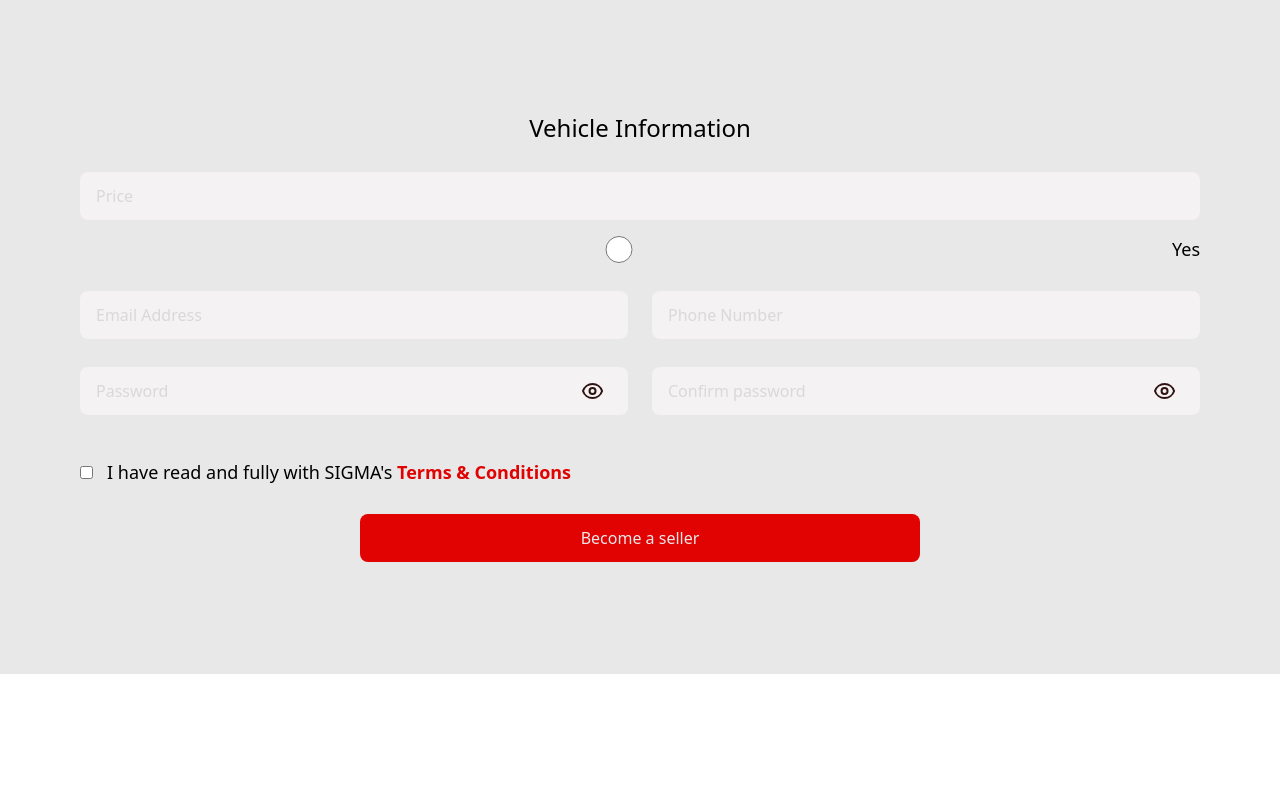
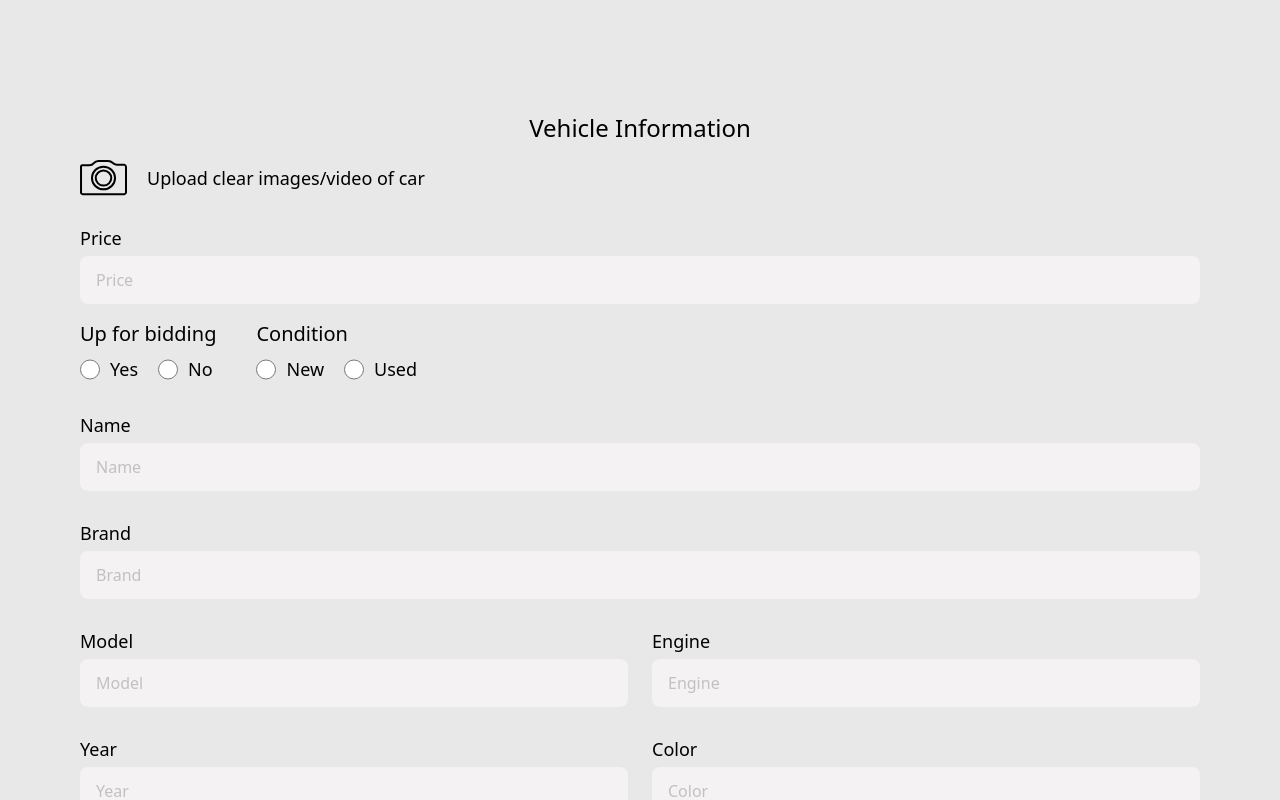
Before and after one commit to Ed-Gah/automobil-system, a Next.js app: page /seller/car-registration in a window 1280 px wide. Shown: the top 800 px of the page. Built offline with nearby package versions, Linux system fonts and the light colour scheme.

Commit message:
The car information

```diff
--- a/pages/seller/car-registration.tsx
+++ b/pages/seller/car-registration.tsx
@@ -12,6 +12,8 @@ export default function CarRegistration() {
     year: "",
     color: "",
     description: "",
+    fuelType: "",
+    mileage: "",
   });
   const [errors, setErrors] = useState({}) as any;
   const [textType, setTextType] = useState("password");
@@ -32,10 +34,39 @@ export default function CarRegistration() {
       <h1 className=" text-center text-2xl font-medium pt-28">
         Vehicle Information{" "}
       </h1>
+
+      {/* Upload and text */}
+      <div className=" flex items-center mt-4">
+        <svg
+          width="47"
+          height="36"
+          viewBox="0 0 47 36"
+          fill="none"
+          xmlns="http://www.w3.org/2000/svg"
+        >
+          <path
+            d="M31.2631 18.0527C31.2631 22.1837 27.8135 25.579 23.5 25.579C19.1865 25.579 15.7368 22.1837 15.7368 18.0527C15.7368 13.9217 19.1865 10.5264 23.5 10.5264C27.8135 10.5264 31.2631 13.9217 31.2631 18.0527Z"
+            stroke="black"
+            stroke-width="2"
+          />
+          <path
+            d="M9.30696 5.28482H2.4197C1.04418 5.28482 0.920735 6.38349 1.03095 6.93282V32.3121C0.766428 33.6833 2.28744 34.114 3.08101 34.1579H44.2145C45.2895 34.1579 46 32.9737 46 32.3121V6.93282C46 5.56168 44.8096 4.82338 44.2145 4.62562H36.8162C35.2048 4.62562 33.6624 3.97139 32.5424 2.81281C31.4223 1.65423 29.8799 1 28.2685 1H18.3476C16.5958 1 14.9365 1.78643 13.8273 3.14241C12.7181 4.49839 11.0588 5.28482 9.30696 5.28482Z"
+            stroke="black"
+            stroke-width="2"
+          />
+          <path
+            d="M35.0525 18.0526C35.0525 24.2843 29.8983 29.3684 23.4999 29.3684C17.1015 29.3684 11.9473 24.2843 11.9473 18.0526C11.9473 11.8209 17.1015 6.73682 23.4999 6.73682C29.8983 6.73682 35.0525 11.8209 35.0525 18.0526Z"
+            stroke="black"
+            stroke-width="2"
+          />
+        </svg>
+        <p className=" font-medium text-[18px] ml-5">Upload clear images/video of car</p>
+      </div>
       <div>
         <div className=" mt-7">
+          <label className=" font-medium text-lg">Price</label>
           <input
-            className=" input"
+            className=" input mt-1"
             type={"number"}
             placeholder="Price"
             value={registrationInputs.price}
@@ -45,9 +76,14 @@ export default function CarRegistration() {
             }}
           />
         </div>
-        <div className="flex mt-4">
+
+        <div className=" flex mt-4">
+          <div className="">
+            <p className="text-center text-xl font-medium">Up for bidding</p>
+            <div className=" flex mt-2">
+              <div className="flex ">
                 <input
-            className=" input"
+                  className=" w-5 checked:text-[var(--app-bg-color)]"
                   type={"radio"}
                   placeholder="Price"
                   value={registrationInputs.price}
@@ -56,126 +92,231 @@ export default function CarRegistration() {
                     handleErrors(null, "price");
                   }}
                 />
-          <label className=" font-medium text-[18px]  ml-[14px] float-left ">
+                <label className=" font-medium text-[18px]  ml-[10px] float-left ">
                   Yes
                 </label>
               </div>
 
-        <div className=" grid grid-cols-2 gap-6 mt-7">
+              <div className="flex ml-5 ">
                 <input
-            className=" input"
-            type={"email"}
-            placeholder="Email Address"
-            value={registrationInputs.email}
+                  className=" w-5 checked:text-[var(--app-bg-color)]"
+                  type={"radio"}
+                  placeholder="Price"
+                  value={registrationInputs.price}
                   onChange={(e: any) => {
-              handleRegistrationInputs(e.target.value, "email");
-              handleErrors(null, "email");
+                    handleRegistrationInputs(e.target.value, "price");
+                    handleErrors(null, "price");
                   }}
                 />
+                <label className=" font-medium text-[18px]  ml-[10px] float-left ">
+                  No
+                </label>
+              </div>
+            </div>
+          </div>
+
+          <div className=" ml-10">
+            <p className="text-xl font-medium">Condition</p>
+            <div className=" flex mt-2">
+              <div className="flex ">
                 <input
-            className=" input"
+                  className=" w-5 checked:text-[var(--app-bg-color)]"
+                  type={"radio"}
+                  placeholder="Price"
+                  value={registrationInputs.price}
+                  onChange={(e: any) => {
+                    handleRegistrationInputs(e.target.value, "price");
+                    handleErrors(null, "price");
+                  }}
+                />
+                <label className=" font-medium text-[18px]  ml-[10px] float-left ">
+                  New
+                </label>
+              </div>
+
+              <div className="flex ml-5 ">
+                <input
+                  className=" w-5 checked:text-[var(--app-bg-color)]"
+                  type={"radio"}
+                  placeholder="Price"
+                  value={registrationInputs.price}
+                  onChange={(e: any) => {
+                    handleRegistrationInputs(e.target.value, "price");
+                    handleErrors(null, "price");
+                  }}
+                />
+                <label className=" font-medium text-[18px]  ml-[10px] float-left ">
+                  Used
+                </label>
+              </div>
+            </div>
+          </div>
+        </div>
+
+        {/* Name */}
+        <div className=" mt-7">
+          <label className=" font-medium text-lg">Name</label>
+          <input
+            className=" input mt-1"
             type={"text"}
-            placeholder="Phone Number"
-            value={registrationInputs.phoneNumber}
+            placeholder="Name"
+            value={registrationInputs.name}
             onChange={(e: any) => {
-              handleRegistrationInputs(e.target.value, "phoneNumger");
-              handleErrors(null, "firstName");
+              handleRegistrationInputs(e.target.value, "name");
+              handleErrors(null, "name");
             }}
           />
         </div>
 
+        {/* Brand */}
+        <div className=" mt-7">
+          <label className=" font-medium text-lg">Brand</label>
+          <input
+            className=" input mt-1"
+            type={"text"}
+            placeholder="Brand"
+            value={registrationInputs.brand}
+            onChange={(e: any) => {
+              handleRegistrationInputs(e.target.value, "brand");
+              handleErrors(null, "brand");
+            }}
+          />
+        </div>
+
+        {/* model and engine */}
+        <div className=" grid grid-cols-2 gap-6 mt-7">
+          <div>
+            <label className=" font-medium text-lg">Model</label>
+            <input
+              className=" input mt-1"
+              type={"text"}
+              placeholder="Model"
+              value={registrationInputs.model}
+              onChange={(e: any) => {
+                handleRegistrationInputs(e.target.value, "model");
+                handleErrors(null, "model");
+              }}
+            />
+          </div>
+          <div>
+            <label className=" font-medium text-lg">Engine</label>
+            <input
+              className=" input mt-1"
+              type={"text"}
+              placeholder="Engine"
+              value={registrationInputs.engine}
+              onChange={(e: any) => {
+                handleRegistrationInputs(e.target.value, "engine");
+                handleErrors(null, "engine");
+              }}
+            />
+          </div>
+        </div>
+
+        {/* Year and color */}
+        <div className=" grid grid-cols-2 gap-6 mt-7">
+          <div>
+            <label className=" font-medium text-lg">Year</label>
+            <input
+              className=" input mt-1"
+              type={"text"}
+              placeholder="Year"
+              value={registrationInputs.year}
+              onChange={(e: any) => {
+                handleRegistrationInputs(e.target.value, "year");
+                handleErrors(null, "year");
+              }}
+            />
+          </div>
+          <div>
+            <label className=" font-medium text-lg">Color</label>
+            <input
+              className=" input mt-1"
+              type={"text"}
+              placeholder="Color"
+              value={registrationInputs.color}
+              onChange={(e: any) => {
+                handleRegistrationInputs(e.target.value, "color");
+                handleErrors(null, "color");
+              }}
+            />
+          </div>
+        </div>
+
         <div className="grid grid-cols-2 gap-6  mt-7">
           <div>
+            <label className=" font-medium text-lg">Fuel type</label>
             <input
-              className=" input"
-              type={textType}
-              placeholder="Password"
-              value={registrationInputs.password}
+              className=" input mt-1"
+              type={"text"}
+              placeholder="Fuel type"
+              value={registrationInputs.fuelType}
               onChange={(e: any) => {
-                handleRegistrationInputs(e.target.value, "password");
-                handleErrors(null, "email");
+                handleRegistrationInputs(e.target.value, "fuelType");
+                handleErrors(null, "fuelType");
               }}
             />
             <svg
-              onClick={togglePassword}
               className={" relative float-right bottom-8 right-6 "}
               width="22"
-              height="16"
-              viewBox="0 0 22 16"
+              height="18"
+              viewBox="0 0 30 18"
               fill="none"
               xmlns="http://www.w3.org/2000/svg"
             >
               <path
-                d="M13.5417 8C13.5417 9.65685 12.1986 11 10.5417 11C8.88489 11 7.54175 9.65685 7.54175 8C7.54175 6.34315 8.88489 5 10.5417 5C12.1986 5 13.5417 6.34315 13.5417 8Z"
-                stroke="#301211"
-                strokeWidth="2"
-                strokeLinecap="round"
-                strokeLinejoin="round"
-              />
-              <path
-                d="M1 7.99997C2.27427 3.94288 6.06456 1 10.5422 1C15.0198 1 18.8101 3.94291 20.0844 8.00004C18.8101 12.0571 15.0198 15 10.5422 15C6.06455 15 2.27425 12.0571 1 7.99997Z"
-                stroke="#301211"
-                strokeWidth="2"
-                strokeLinecap="round"
-                strokeLinejoin="round"
+                d="M14.0085 11.6983L14.7167 12.4087L15.4249 11.6983L24.9684 2.12578L24.9702 2.12395C25.1469 1.94579 25.3572 1.80438 25.5888 1.70788C25.8204 1.61138 26.0689 1.5617 26.3198 1.5617C26.5707 1.5617 26.8191 1.61138 27.0508 1.70788C27.2824 1.80438 27.4926 1.94579 27.6693 2.12395L27.6693 2.12397L27.6751 2.12975C27.8533 2.30646 27.9947 2.51668 28.0912 2.7483C28.1877 2.97993 28.2374 3.22837 28.2374 3.4793C28.2374 3.73022 28.1877 3.97867 28.0912 4.21029C27.9947 4.44191 27.8533 4.65215 27.6751 4.82884L27.6722 4.83174L16.0691 16.4348L16.0691 16.4348L16.0662 16.4378C15.8895 16.6159 15.6793 16.7573 15.4477 16.8538C15.216 16.9503 14.9676 17 14.7167 17C14.4658 17 14.2173 16.9503 13.9857 16.8538C13.7541 16.7573 13.5438 16.6159 13.3671 16.4378L13.3671 16.4377L13.3642 16.4348L1.76113 4.83174C1.58352 4.65414 1.44264 4.44329 1.34652 4.21124C1.2504 3.97918 1.20093 3.73047 1.20093 3.4793C1.20093 3.22813 1.2504 2.97942 1.34652 2.74736C1.44264 2.51531 1.58352 2.30446 1.76113 2.12686C1.93874 1.94925 2.14959 1.80836 2.38163 1.71224C2.61368 1.61613 2.86239 1.56666 3.11357 1.56666C3.36475 1.56666 3.61346 1.61613 3.84551 1.71224C4.07732 1.80827 4.28798 1.94896 4.46548 2.12632C4.46566 2.1265 4.46584 2.12668 4.46602 2.12686L14.0085 11.6983Z"
+                stroke="var(--app-bg-color)"
+                stroke-width="2"
               />
             </svg>
           </div>
           <div>
+            <label className=" font-medium text-lg">Mileage</label>
             <input
-              className=" input"
-              type={textType}
-              placeholder="Confirm password"
-              value={registrationInputs.confirmPassword}
+              className=" input mt-1"
+              type={"text"}
+              placeholder="Mileage"
+              value={registrationInputs.mileage}
               onChange={(e: any) => {
-                handleRegistrationInputs(e.target.value, "confirmPassword");
-                handleErrors(null, "firstName");
+                handleRegistrationInputs(e.target.value, "mileage");
+                handleErrors(null, "mileage");
               }}
             />
             <svg
-              onClick={togglePassword}
               className={" relative float-right bottom-8 right-6 "}
               width="22"
-              height="16"
-              viewBox="0 0 22 16"
+              height="18"
+              viewBox="0 0 30 18"
               fill="none"
               xmlns="http://www.w3.org/2000/svg"
             >
               <path
-                d="M13.5417 8C13.5417 9.65685 12.1986 11 10.5417 11C8.88489 11 7.54175 9.65685 7.54175 8C7.54175 6.34315 8.88489 5 10.5417 5C12.1986 5 13.5417 6.34315 13.5417 8Z"
-                stroke="#301211"
-                strokeWidth="2"
-                strokeLinecap="round"
-                strokeLinejoin="round"
-              />
-              <path
-                d="M1 7.99997C2.27427 3.94288 6.06456 1 10.5422 1C15.0198 1 18.8101 3.94291 20.0844 8.00004C18.8101 12.0571 15.0198 15 10.5422 15C6.06455 15 2.27425 12.0571 1 7.99997Z"
-                stroke="#301211"
-                strokeWidth="2"
-                strokeLinecap="round"
-                strokeLinejoin="round"
+                d="M14.0085 11.6983L14.7167 12.4087L15.4249 11.6983L24.9684 2.12578L24.9702 2.12395C25.1469 1.94579 25.3572 1.80438 25.5888 1.70788C25.8204 1.61138 26.0689 1.5617 26.3198 1.5617C26.5707 1.5617 26.8191 1.61138 27.0508 1.70788C27.2824 1.80438 27.4926 1.94579 27.6693 2.12395L27.6693 2.12397L27.6751 2.12975C27.8533 2.30646 27.9947 2.51668 28.0912 2.7483C28.1877 2.97993 28.2374 3.22837 28.2374 3.4793C28.2374 3.73022 28.1877 3.97867 28.0912 4.21029C27.9947 4.44191 27.8533 4.65215 27.6751 4.82884L27.6722 4.83174L16.0691 16.4348L16.0691 16.4348L16.0662 16.4378C15.8895 16.6159 15.6793 16.7573 15.4477 16.8538C15.216 16.9503 14.9676 17 14.7167 17C14.4658 17 14.2173 16.9503 13.9857 16.8538C13.7541 16.7573 13.5438 16.6159 13.3671 16.4378L13.3671 16.4377L13.3642 16.4348L1.76113 4.83174C1.58352 4.65414 1.44264 4.44329 1.34652 4.21124C1.2504 3.97918 1.20093 3.73047 1.20093 3.4793C1.20093 3.22813 1.2504 2.97942 1.34652 2.74736C1.44264 2.51531 1.58352 2.30446 1.76113 2.12686C1.93874 1.94925 2.14959 1.80836 2.38163 1.71224C2.61368 1.61613 2.86239 1.56666 3.11357 1.56666C3.36475 1.56666 3.61346 1.61613 3.84551 1.71224C4.07732 1.80827 4.28798 1.94896 4.46548 2.12632C4.46566 2.1265 4.46584 2.12668 4.46602 2.12686L14.0085 11.6983Z"
+                stroke="var(--app-bg-color)"
+                stroke-width="2"
               />
             </svg>
           </div>
         </div>
         <div className=" mt-7">
-          <input
-            type={"checkbox"}
-            placeholder="I have read and fully with SIGMA's Terms & Conditions"
+          <div>
+            <label className=" font-medium text-lg">Description</label>
+            <textarea
+              className=" input mt-1"
+              placeholder="description"
+              value={registrationInputs.description}
+              onChange={(e: any) => {
+                handleRegistrationInputs(e.target.value, "description");
+                handleErrors(null, "description");
+              }}
             />
-          <label
-            className=" font-medium text-[18px]  ml-[14px] "
-            htmlFor="flexCheckDefault"
-          >
-            {"I have read and fully with SIGMA's"}{" "}
-            <strong className=" text-[var(--secondary-500)]">
-              Terms & Conditions
-            </strong>
-          </label>
+          </div>
+          <p className=" font-medium text-[var(--text-500)]">2500 characters</p>
         </div>
         <div></div>
         <button className=" bg-[var(--secondary-500)] w-[50%] mx-auto text-[var(--text-300)] py-3 rounded-lg mt-7 font-medium flex justify-center">
-          Become a seller
+          Sell car
         </button>
       </div>
     </div>
--- a/styles/globals.css
+++ b/styles/globals.css
@@ -70,7 +70,7 @@ a {
     @apply text-2xl text-[var(--gray-700)] italic;
   }
   .input {
-    @apply w-full font-medium placeholder:text-[var(--text-400)] bg-[var(--text-200)] py-3 pl-4 rounded-lg;
+    @apply w-full font-medium placeholder:text-[var(--text-500)] bg-[var(--text-200)] py-3 pl-4 rounded-lg;
   }
   .btn-active {
     @apply w-full text-white  focus:ring-4 focus:outline-none bg-blue-800  font-medium rounded-lg text-sm px-5 py-2.5 text-center;
```
Lines whose indentation alone changed are shown as unchanged.
